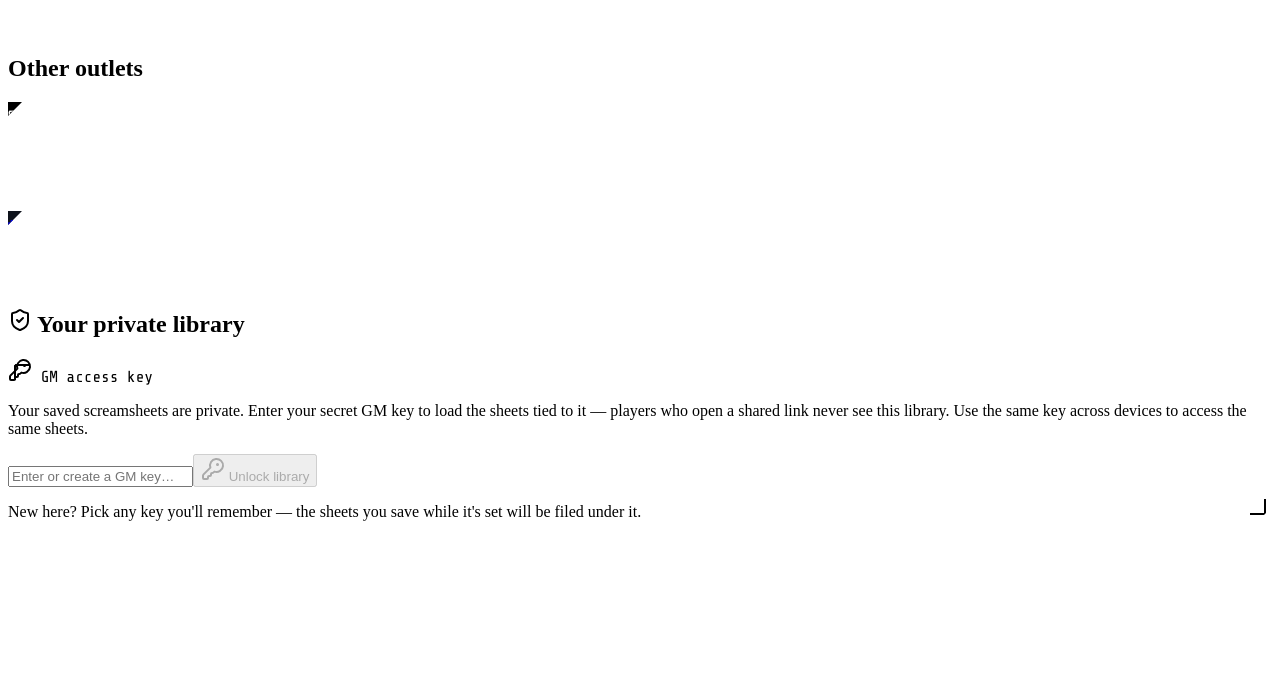
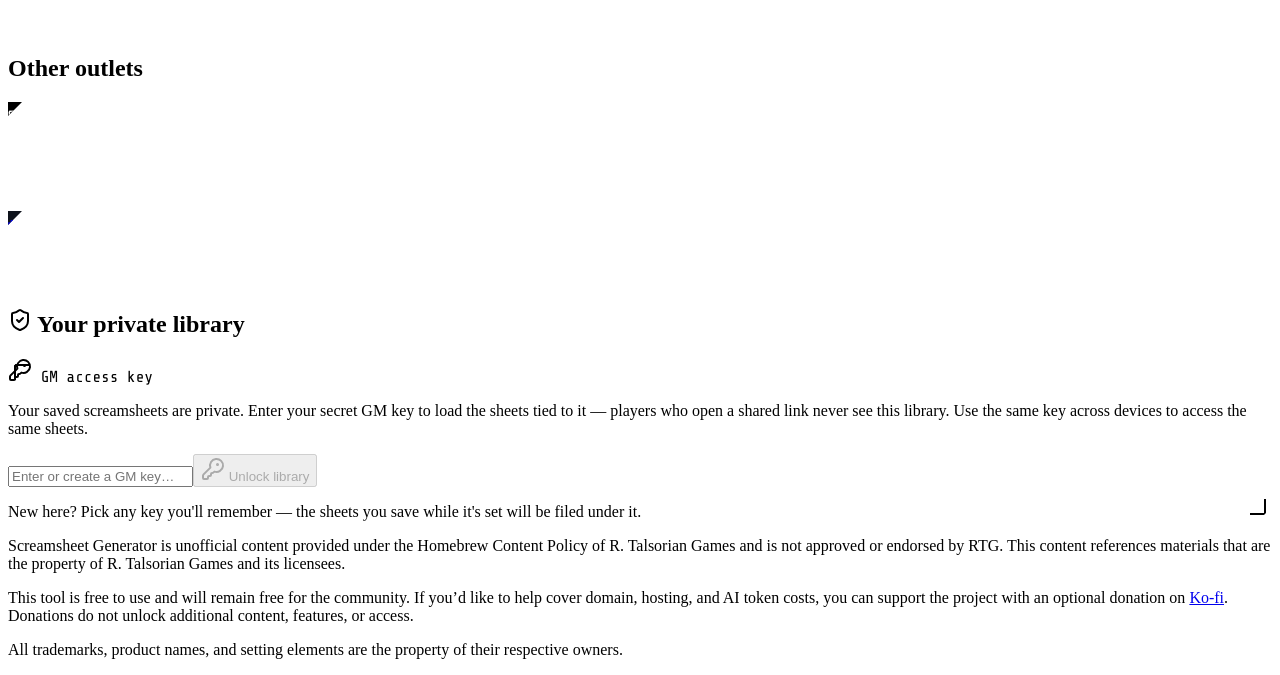
Before and after one commit to Ber-Vazq/screamsheet-builder, a React (Vite) app in the folder client/: page /#/ in a window 1280 px wide. Shown: the part 2817-3492 px from the top of the page. Before the commit the page ends 3354 px from the top, so only its background shows below. Built offline with nearby package versions, Linux system fonts and the light colour scheme.

Commit message:
Add persistent site footer (RTG Homebrew disclaimer + optional Ko-fi support)

```diff
--- a/client/src/components/AppShell.tsx
+++ b/client/src/components/AppShell.tsx
@@ -53,6 +53,42 @@ function NavActions() {
   );
 }
 
+// Persistent disclaimer + optional-support footer. Lives in the dark app chrome
+// (outside <main> and never inside .screamsheet), so it is NOT part of the
+// exported sheet. Carries RTG's required Homebrew Content Policy language.
+function SiteFooter() {
+  return (
+    <footer className="site-footer relative z-10 mt-12 border-t border-border bg-background/60" data-testid="site-footer">
+      <div className="mx-auto max-w-3xl px-4 py-8 space-y-3 text-center text-[11px] sm:text-xs leading-relaxed text-muted-foreground">
+        <p>
+          Screamsheet Generator is unofficial content provided under the Homebrew Content
+          Policy of R. Talsorian Games and is not approved or endorsed by RTG. This content
+          references materials that are the property of R. Talsorian Games and its licensees.
+        </p>
+        <p>
+          This tool is free to use and will remain free for the community. If you&rsquo;d like to
+          help cover domain, hosting, and AI token costs, you can support the project with an
+          optional donation on{" "}
+          <a
+            href="https://ko-fi.com/stb3rn4rd"
+            target="_blank"
+            rel="noopener noreferrer"
+            className="text-primary underline underline-offset-2 hover:text-primary/80"
+            data-testid="link-kofi"
+          >
+            Ko-fi
+          </a>
+          . Donations do not unlock additional content, features, or access.
+        </p>
+        <p>
+          All trademarks, product names, and setting elements are the property of their
+          respective owners.
+        </p>
+      </div>
+    </footer>
+  );
+}
+
 export default function AppShell({ children, actions }: { children: ReactNode; actions?: ReactNode }) {
   return (
     <div className="min-h-screen bg-background text-foreground relative">
@@ -85,6 +121,7 @@ export default function AppShell({ children, actions }: { children: ReactNode; a
         </div>
       </header>
       <main className="relative z-10 mx-auto max-w-7xl px-3 sm:px-4 py-8">{children}</main>
+      <SiteFooter />
     </div>
   );
 }
```
